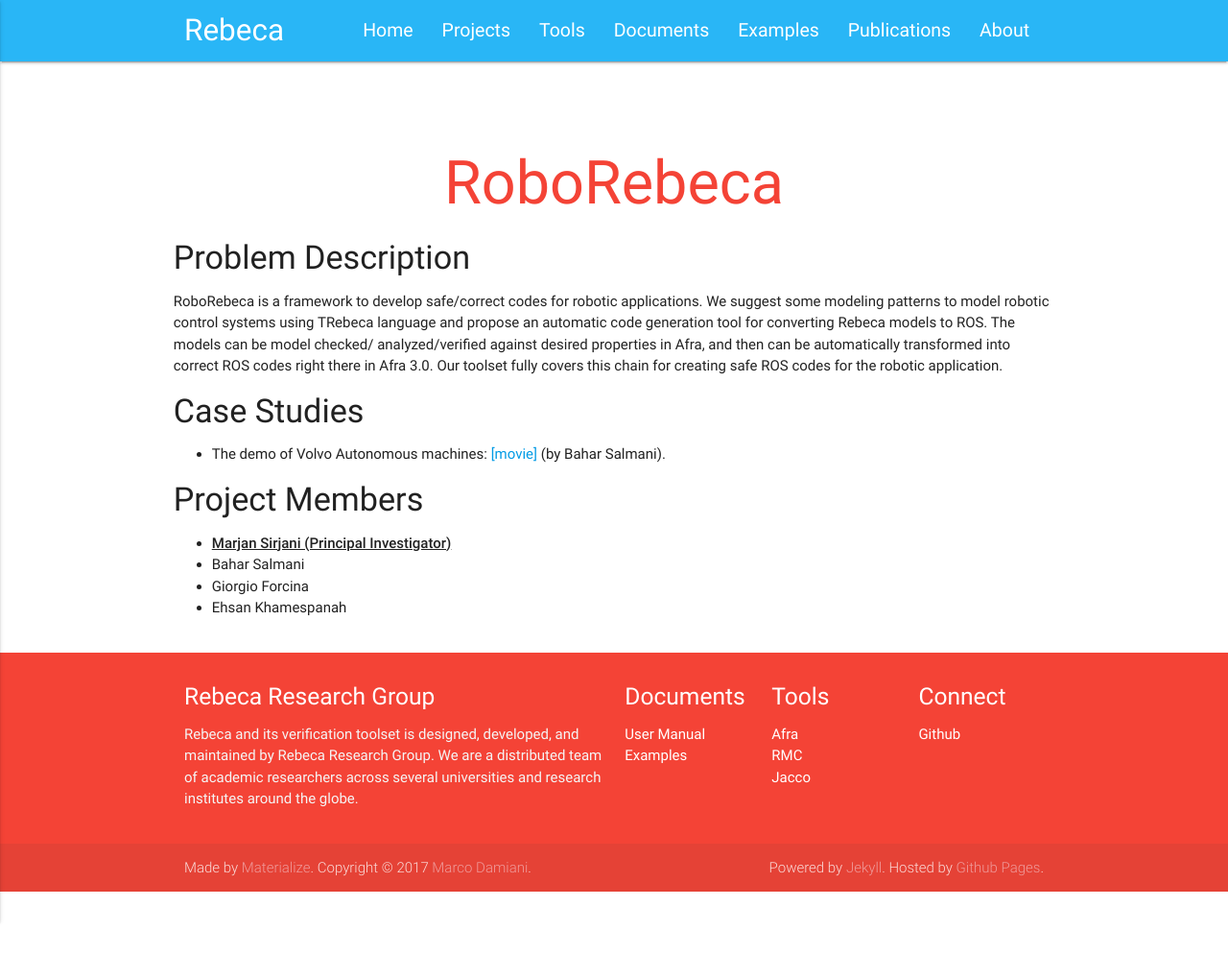
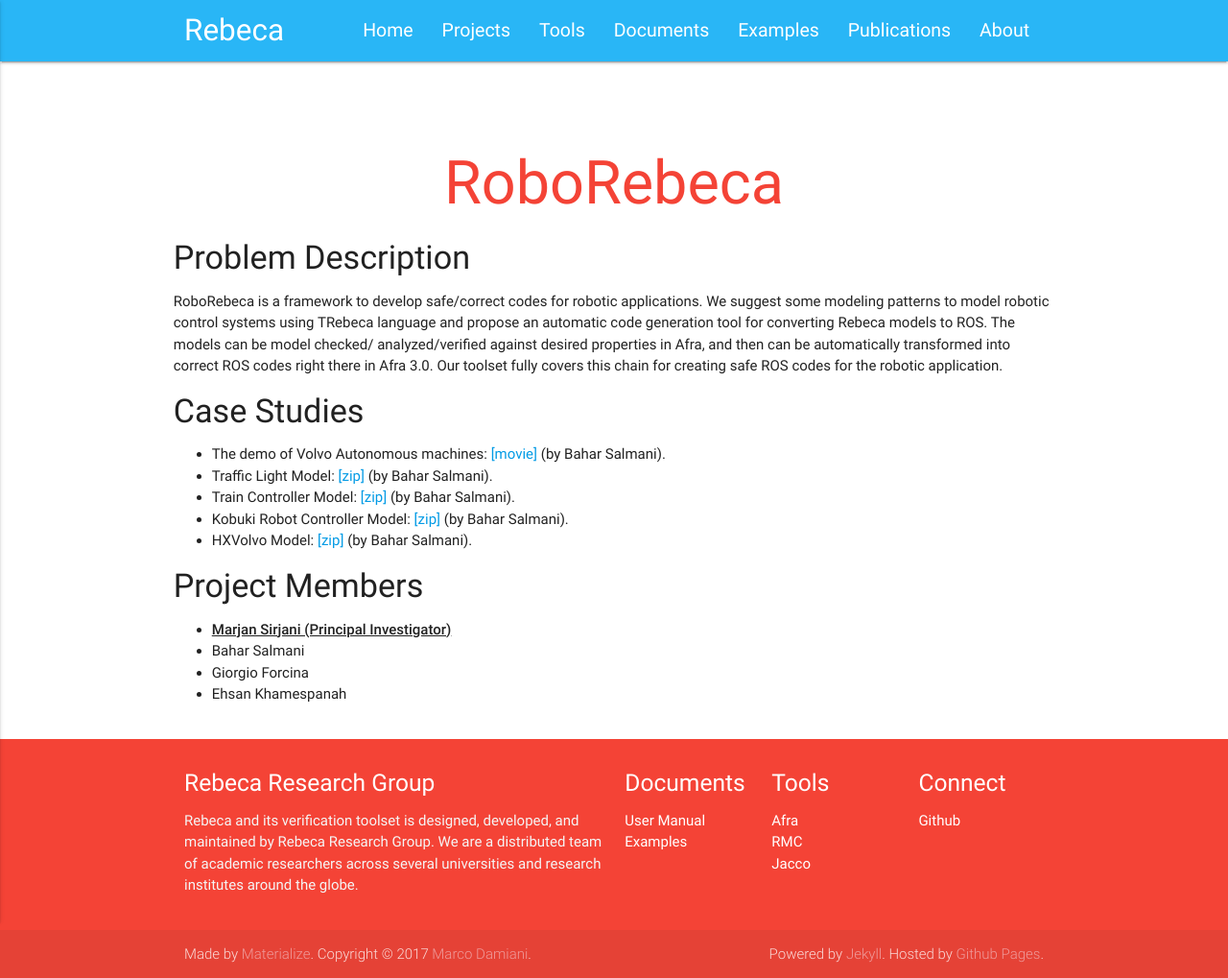
Before and after one commit to rebeca-lang/rebeca-lang.github.io, a Jekyll site: the page built from projects/RoboRebeca.md, in a window 1280 px wide. Shown: the whole page at 96% size. Built offline with Jekyll 4.4.1, drawn with Linux system fonts in a browser that asks for light colours; before the commit the page ends 929 px from its top, so only the background shows below that.

Commit message:
RoboRebeca case studies are added.

```diff
--- a/projects/RoboRebeca.md
+++ b/projects/RoboRebeca.md
@@ -12,6 +12,10 @@ Our toolset fully covers this chain for creating safe ROS codes for the robotic
 
 #### Case Studies
 * The demo of Volvo Autonomous machines: [ [movie] ](/assets/projects/RoboRebeca/automaticConversionChain.mp4) (by Bahar Salmani).
+* Traffic Light Model: [ [zip] ](https://github.com/rebeca-lang/rebeca-lang.binaries/raw/master/Traffic%20Light%20Case.zip) (by Bahar Salmani).
+* Train Controller Model: [ [zip] ](https://github.com/rebeca-lang/rebeca-lang.binaries/raw/master/Train%20Contoller.zip) (by Bahar Salmani).
+* Kobuki Robot Controller Model: [ [zip] ](https://github.com/rebeca-lang/rebeca-lang.binaries/raw/master/Kobuki%20Case.zip) (by Bahar Salmani).
+* HXVolvo Model: [ [zip] ](https://github.com/rebeca-lang/rebeca-lang.binaries/raw/master/HXVolvo%20Case.zip) (by Bahar Salmani).
 
 #### Project Members
 * **<u>Marjan Sirjani (Principal Investigator)</u>**
```
